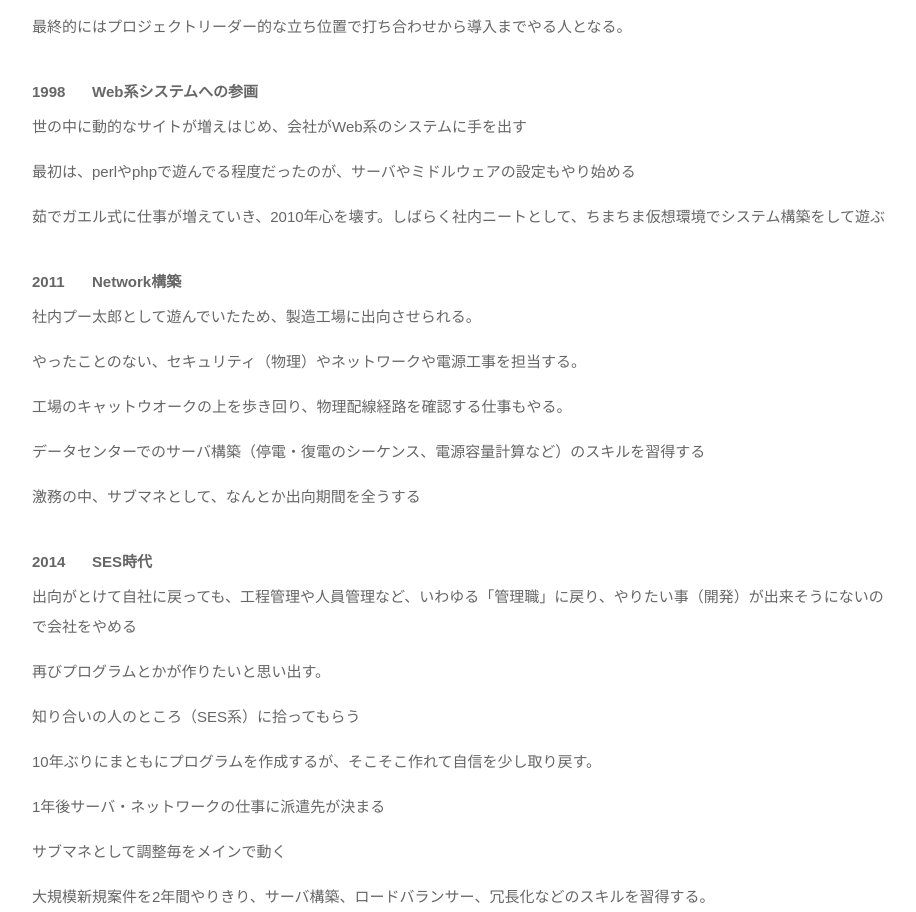
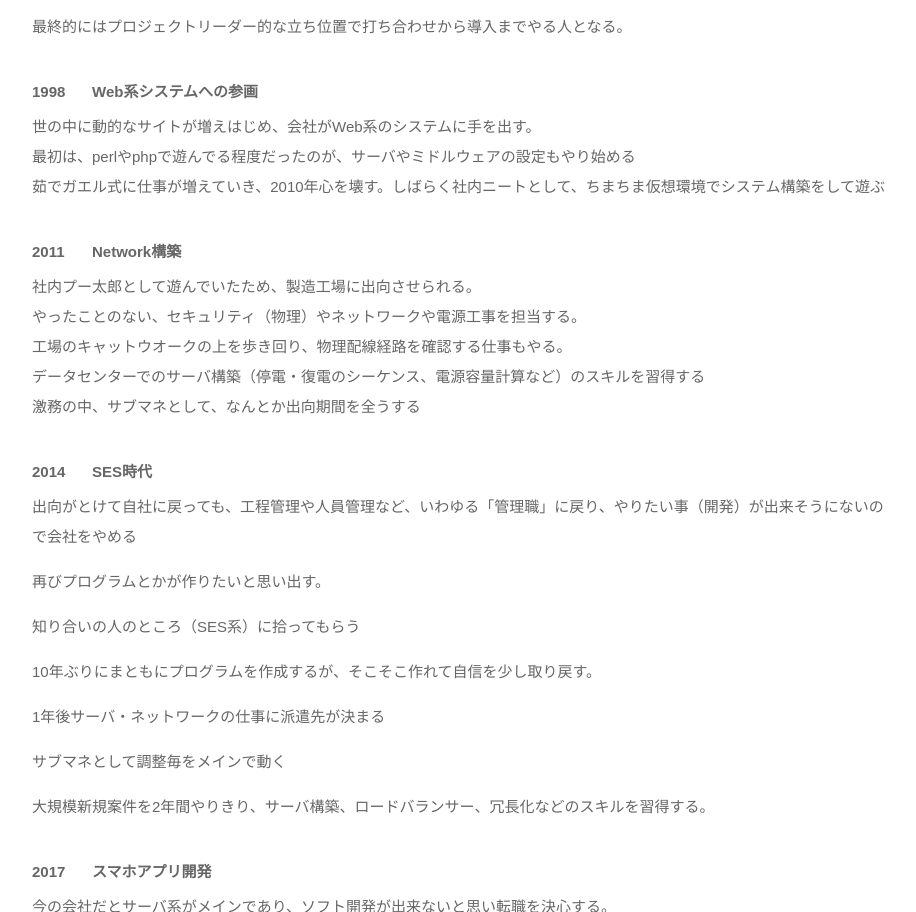
Before and after one commit to HawkSonTK/github.io, a plain HTML site: page docs/index.html in a window 1280 px wide. Shown: the part 1133-2045 px from the top of the page, without its empty margins (302-1218 px from the left). Drawn offline with nearby package versions, Linux system fonts and the light colour scheme; some packages are replaced by stand-ins of ours; a script that the page names is missing; a web font is replaced by a local one.

Commit message:
行間を調整

```diff
--- a/docs/index.html
+++ b/docs/index.html
@@ -81,16 +81,16 @@
 <p>	など、プログラムの基本が骨の髄まで身につく。</p>
 <p>最終的にはプロジェクトリーダー的な立ち位置で打ち合わせから導入までやる人となる。</p>
 <dl id="new"><dt>1998</dt><dd>Web系システムへの参画</dd></dl>
-<p>世の中に動的なサイトが増えはじめ、会社がWeb系のシステムに手を出す</p>
-<p>最初は、perlやphpで遊んでる程度だったのが、サーバやミドルウェアの設定もやり始める</p>
-<p>茹でガエル式に仕事が増えていき、2010年心を壊す。しばらく社内ニートとして、ちまちま仮想環境でシステム構築をして遊ぶ</p>
+<p>世の中に動的なサイトが増えはじめ、会社がWeb系のシステムに手を出す。<br>
+最初は、perlやphpで遊んでる程度だったのが、サーバやミドルウェアの設定もやり始める<br>
+茹でガエル式に仕事が増えていき、2010年心を壊す。しばらく社内ニートとして、ちまちま仮想環境でシステム構築をして遊ぶ</p>
 
 <dl id="new"><dt>2011</dt><dd>Network構築</dd></dl>
-<p>社内プー太郎として遊んでいたため、製造工場に出向させられる。</p>
-<p>やったことのない、セキュリティ（物理）やネットワークや電源工事を担当する。</p>
-<p>工場のキャットウオークの上を歩き回り、物理配線経路を確認する仕事もやる。</p>
-<p>データセンターでのサーバ構築（停電・復電のシーケンス、電源容量計算など）のスキルを習得する</p>
-<p>激務の中、サブマネとして、なんとか出向期間を全うする</p>
+<p>社内プー太郎として遊んでいたため、製造工場に出向させられる。<br>
+やったことのない、セキュリティ（物理）やネットワークや電源工事を担当する。<br>
+工場のキャットウオークの上を歩き回り、物理配線経路を確認する仕事もやる。<br>
+データセンターでのサーバ構築（停電・復電のシーケンス、電源容量計算など）のスキルを習得する<br>
+激務の中、サブマネとして、なんとか出向期間を全うする</p>
 
 <dl id="new"><dt>2014</dt><dd>SES時代</dd></dl>
 <p>出向がとけて自社に戻っても、工程管理や人員管理など、いわゆる「管理職」に戻り、やりたい事（開発）が出来そうにないので会社をやめる</p>
```
